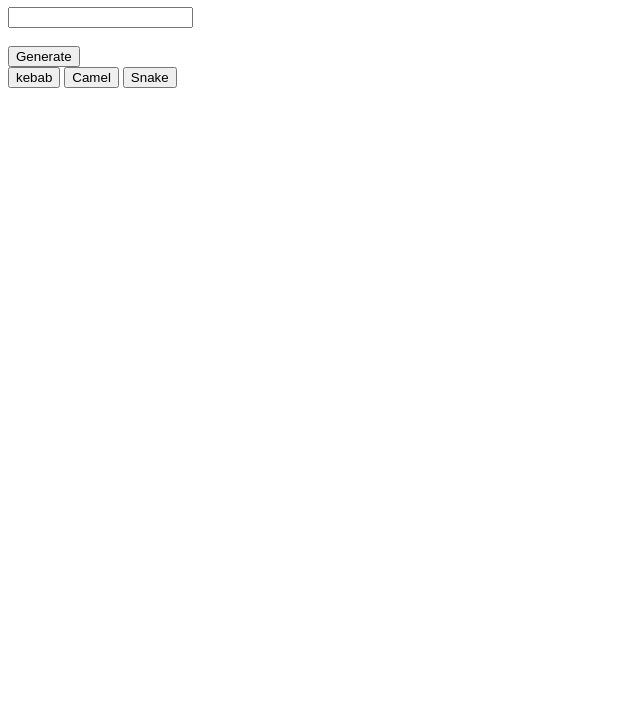
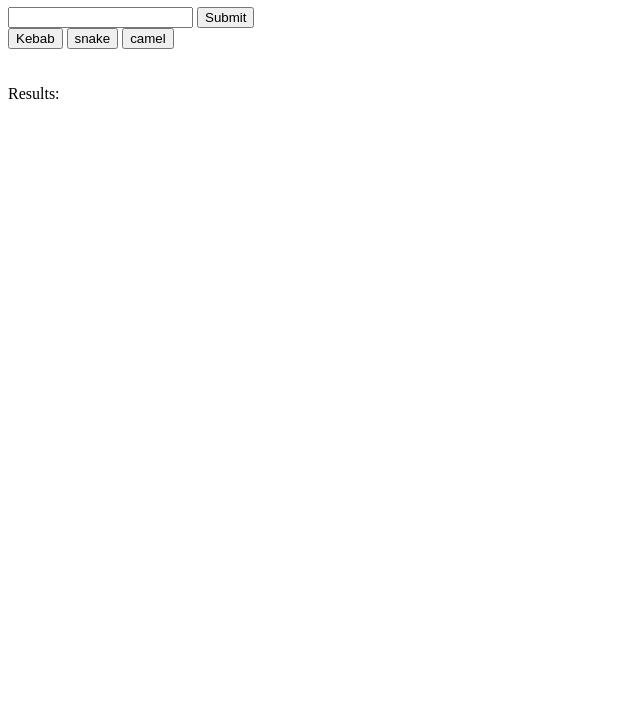
Before and after one commit to Pegasusx10/variable-generator, a plain HTML site: page index.html in a window 1280 px wide. Shown: the part 73-800 px from the top of the page, without its empty margins (0-640 px from the left). Drawn offline with Linux system fonts and the light colour scheme.

Commit message:
Update index.html

```diff
--- a/index.html
+++ b/index.html
@@ -10,15 +10,18 @@
 </head>
 <h1>Customise your variable names</h1>
 <body>
-    <form> <input type="text" id="name" name="name"></form>
+    <form> <input type="text" id="name" name="name">
+        <input type="button" value="Submit" onClick="pr()">
+
     <br>
-    <div id="submitbtn">
-        <div id="container">
-          <button>Generate</button>
-        </div>
-      </div>
-    <button id = "kebab">kebab</button>
-    <button id = "Camel">Camel</button>
-    <button id = "Snake">Snake</button>
+    </form>
+</div>
+
+<button onclick="kebabcase()">Kebab</button>
+<button onclick="snakecase()">snake</button>
+<button onclick="camelcase()">camel</button>
+  <div class="preview" id="preview"></div>
+<br></br>
+Results: <ul id="result"></ul>
 </body>
 </html>
```
